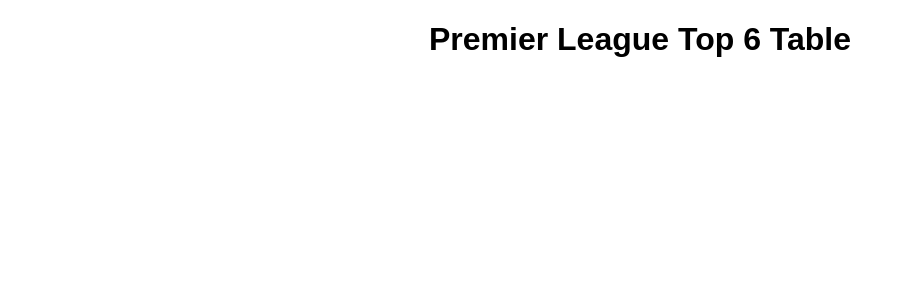
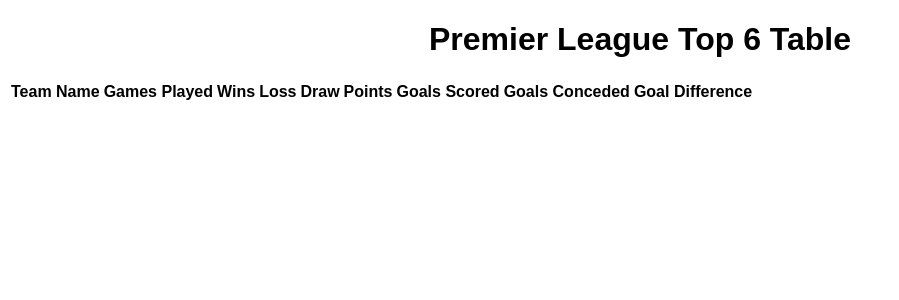
Before and after one commit to melonaster3/Flanksource_Assessment, a React (Create React App) app: page / in a window 1280 px wide. Shown: the top 300 px of the page, without its empty margins (0-899 px from the left). Built offline with nearby package versions, Linux system fonts and the light colour scheme.

Commit message:
Added tablle headers

```diff
--- a/src/App.js
+++ b/src/App.js
@@ -28,13 +28,11 @@
       teamInfo[teams[0]].goalConceded += games.score[teams[1]];
       teamInfo[teams[0]].fixtures.push(games.score);
 
-
       teamInfo[teams[1]].games ++;
       teamInfo[teams[1]].goalScored += games.score[teams[1]];
       teamInfo[teams[1]].goalConceded += games.score[teams[0]];
       teamInfo[teams[1]].goalConceded += games.score[teams[0]];
       teamInfo[teams[1]].fixtures.push(games.score);
-
     }
 
     if(games.score[teams[1]] > games.score[teams[0]] ) {
@@ -67,12 +65,25 @@
 
   }
 
-  console.log(teamInfo)
 
   return (
     <div className="App">
       <h1>Premier League Top 6 Table</h1>
+      <table>
+    <tr>
+      <th>Team Name</th>
+      <th>Games Played</th>
+      <th>Wins</th>
+      <th>Loss</th>
+      <th>Draw</th>
+      <th>Points</th>
+      <th>Goals Scored</th>
+      <th>Goals Conceded</th>
+      <th>Goal Difference</th>
+      <th></th>
+    </tr>
 
+      </table>
     </div>
   );
 }
```
